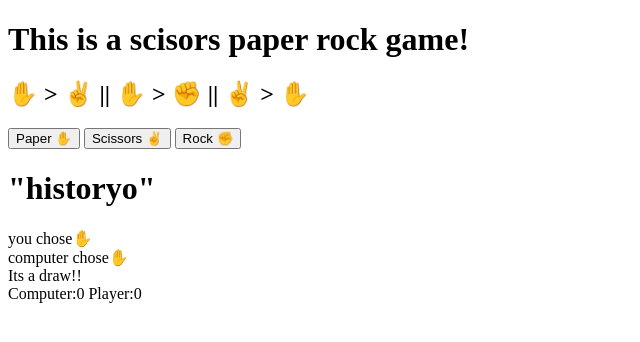
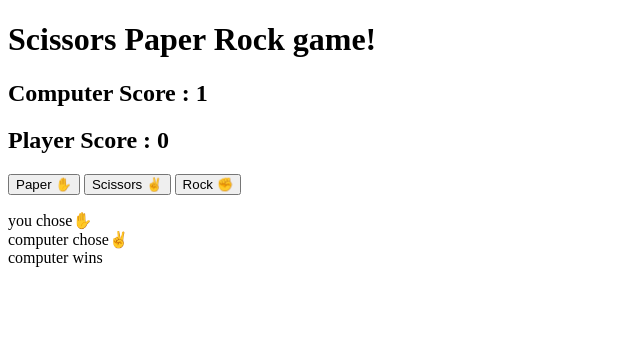
Before and after one commit to lach-killerpythons/rock, a website: page index.html in a window 1280 px wide. Both pictures are taken after a click on the button "Paper ✋". Shown: the whole page, without its empty margins (0-640 px from the left). Drawn offline with Linux system fonts and the light colour scheme.

Commit message:
updating scores

```diff
--- a/index.html
+++ b/index.html
@@ -7,11 +7,12 @@
     <title>Scissors Paper Rock</title>
 </head>
 <body>
-    <h1>This is a scisors paper rock game!</h1>
-    <h2>✋ > ✌️ || ✋ > ✊ || ✌️ > ✋</h1>
+    <h1>Scissors Paper Rock game!</h1>
+    <h2><div id = cscore>Computer Score : 0</div></h2>
+    <h2><div id = pscore>Player Score : 0</div></h2>
     <button onclick="clickGame('✋')">Paper ✋</button>
     <button onclick="clickGame('✌️')">Scissors ✌️</button>
     <button onclick="clickGame('✊')">Rock ✊</button>
-    <div id = "history"><h1>"historyo"</h1></div>
+    <div id = "history"><p></p></div>
 </body>
 </html>
--- a/script.js
+++ b/script.js
@@ -79,7 +79,6 @@ function checkWinner(playerTurn, computerTurn){
         console.log("check winner: ", playerTurn, computerTurn)
         return "something went wrong!";
     }
-   // <h2>✊ > ✌️ || ✋ > ✊ || ✌️ > ✋</h1>
 }
 
 // starting message
@@ -88,38 +87,23 @@ console.log("To play : enter '✊' || 'rock' || '✋' || 'scissors' || '✌️'
 
 function clickGame(input) {
     let cTurn =  computerRPC()
+    //console.log(cTurn);
     let pTurn = parseInput(input)
+    let outputString = "";
 
-    cTurn = '✋';
-
-    let outputString = "";
-    //console.log("you chose", pTurn);
     outputString = "you chose" + pTurn;
     updateHistory(outputString);
-    //console.log("computer chose",cTurn);
+
     outputString = "computer chose" + cTurn;
     updateHistory(outputString);
-    //console.log(checkWinner(pTurn, cTurn));
+
     outputString = checkWinner(pTurn, cTurn)
     updateHistory(outputString);
-    //console.log("Computer:", computerScore," Player:", playerScore);
-    outputString = "Computer:" + computerScore + " Player:" + playerScore;
-    updateHistory(outputString);
 
-}
+    updateScore()
+    //outputString = "Computer:" + computerScore + " Player:" + playerScore;
+    //updateHistory(outputString);
 
-
-function oneGame() {
-
-    let myInput = prompt("Your response:");
-    let cTurn =  computerRPC()
-    let pTurn = parseInput(myInput)
-
-    console.log("you chose", pTurn);
-    console.log("computer chose",cTurn);
-    console.log(checkWinner(pTurn, cTurn));
-
-    console.log("Computer:", computerScore," Player:", playerScore);
 }
 
 //check user imput if still playing
@@ -143,6 +127,15 @@ function stillPlaying(input) {
     }
 }
 
+function updateScore(){
+    const cstring = document.querySelector('#cscore');
+    const pstring = document.querySelector('#pscore');
+    cstring.innerHTML = "Computer Score : " + computerScore;
+    console.log(cstring.innerHTML)
+    pstring.innerHTML = "Player Score : " + playerScore;
+}
+
+//updates the history div
 function updateHistory(string,) {
     const history = document.querySelector('#history');
     const content = document.createElement('div');
@@ -150,13 +143,3 @@ function updateHistory(string,) {
     content.textContent = string;
     history.appendChild(content);
 }
-
-/*
-
-while (gameLoop){
-    oneGame();
-    let checkQuit = prompt("play again? y/n");
-    stillPlaying(checkQuit);
-
-}
-*/
```
